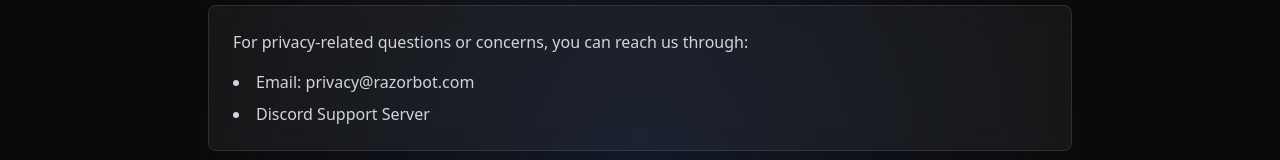
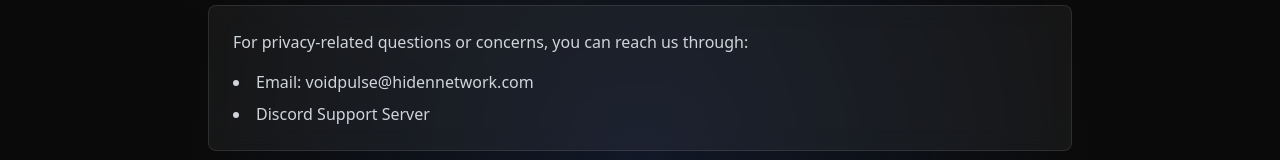
Before and after one commit to voidpuls/Bot-WebSite, a React (Vite) app: page /privacy in a window 1280 px wide. Shown: the part 2180-2340 px from the top of the page. Built offline with nearby package versions, Linux system fonts and the light colour scheme.

Commit message:
Update PrivacyPolicy.tsx

```diff
--- a/src/pages/PrivacyPolicy.tsx
+++ b/src/pages/PrivacyPolicy.tsx
@@ -131,7 +131,7 @@
                   For privacy-related questions or concerns, you can reach us through:
                 </p>
                 <ul className="list-disc list-inside text-gray-300 space-y-2">
-                  <li>Email: privacy@razorbot.com</li>
+                  <li>Email: voidpulse@hidennetwork.com</li>
                   <li>Discord Support Server</li>
                 </ul>
               </div>
```
